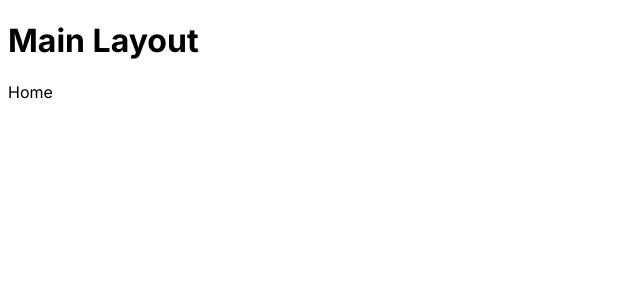
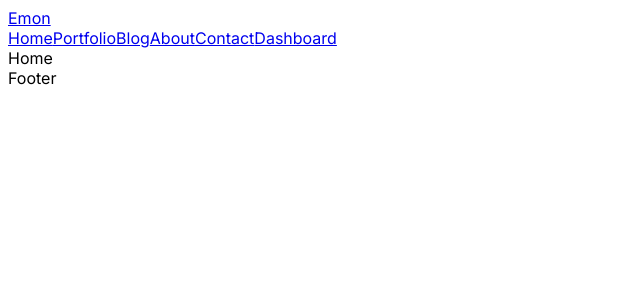
Before and after one commit to emon-get-some-sleep/next-js-portfolio, a Next.js app: page / in a window 1280 px wide. Shown: the top 300 px of the page, without its empty margins (0-640 px from the left). Built offline with nearby package versions, Linux system fonts and the light colour scheme.

Commit message:
added navbar and footer

```diff
--- a/src/app/layout.js
+++ b/src/app/layout.js
@@ -1,4 +1,6 @@
 // import './globals.css'
+import Footer from '@/components/footer/Footer'
+import Navbar from '@/components/navbar/Navbar'
 import { Inter } from 'next/font/google'
 
 const inter = Inter({ subsets: ['latin'] })
@@ -13,8 +15,9 @@
     <html lang="en">
 
       <body className={inter.className}>
-        <h1>Main Layout</h1>
+        <Navbar/>
         {children}
+        <Footer/>
         </body>
     </html>
   )
--- /dev/null
+++ b/src/components/footer/Footer.jsx
@@ -0,0 +1,11 @@
+import React from 'react';
+
+const Footer = () => {
+    return (
+        <div>
+            Footer
+        </div>
+    );
+};
+
+export default Footer;
--- /dev/null
+++ b/src/components/navbar/Navbar.jsx
@@ -0,0 +1,20 @@
+import Link from 'next/link';
+import React from 'react';
+
+const Navbar = () => {
+    return (
+        <div>
+            <Link href="/">Emon</Link>
+            <div>
+                <Link href="/">Home</Link>
+                <Link href="/portfolio">Portfolio</Link>
+                <Link href="/blog">Blog</Link>
+                <Link href="/about">About</Link>
+                <Link href="/contact">Contact</Link>
+                <Link href="/dashboard">Dashboard</Link>
+            </div>
+        </div>
+    );
+};
+
+export default Navbar;
```
Also changed, not shown: src/app/blog/layout.jsx (deleted, +0 -12 lines).
